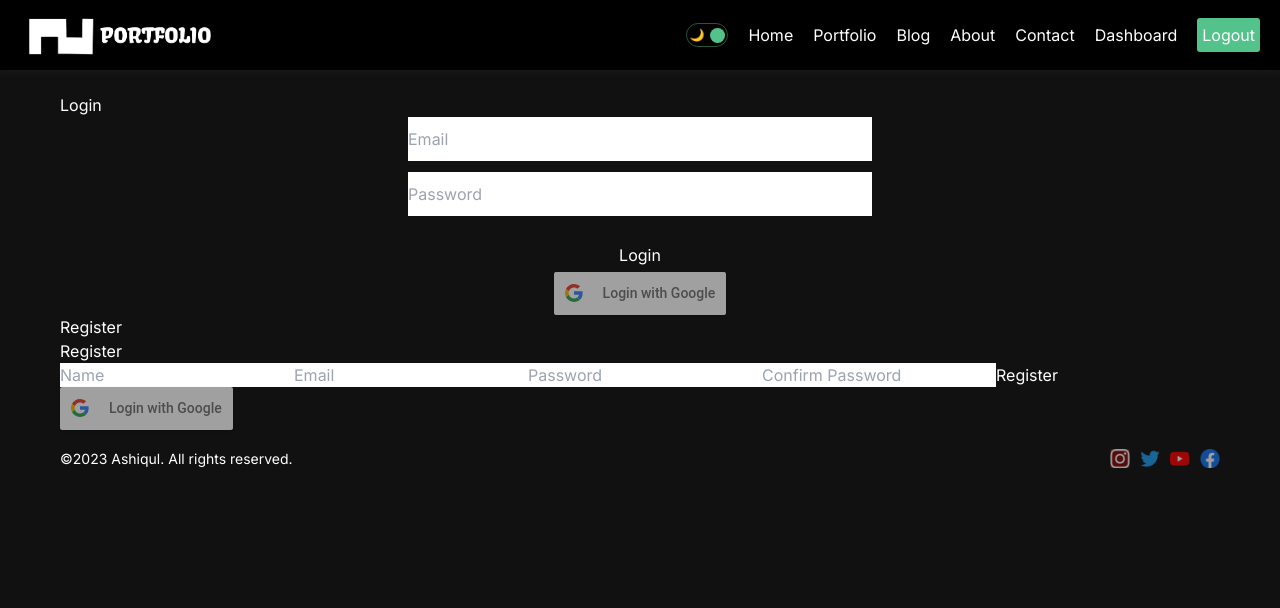
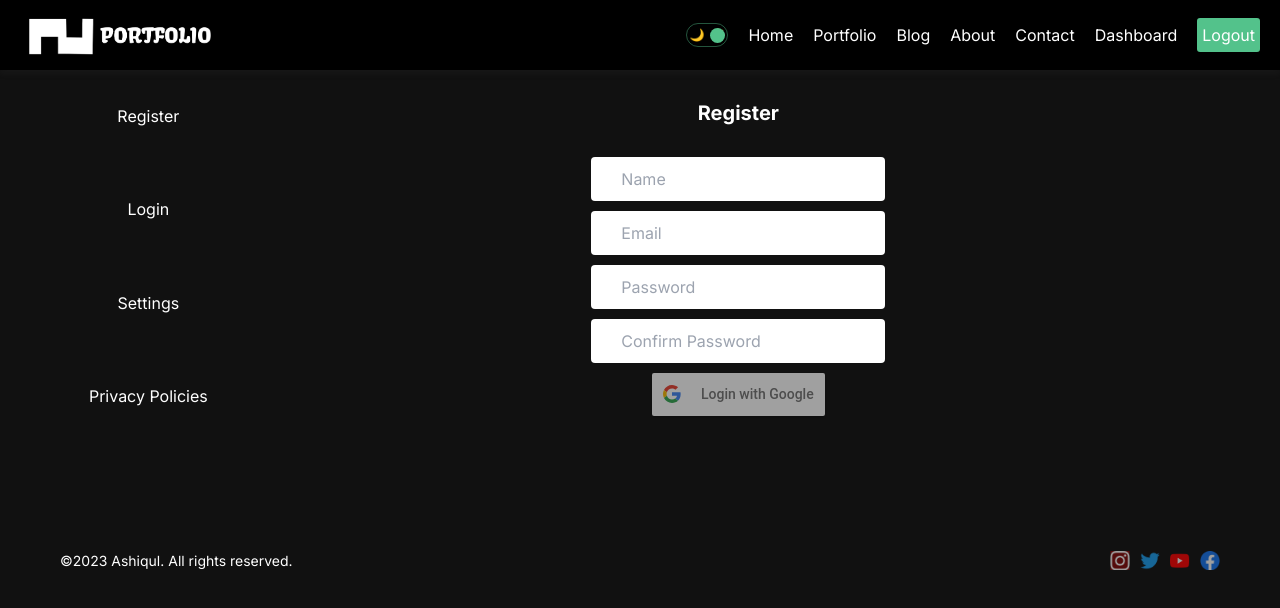
Before and after one commit to BishalAshiq/website-project-nextjs, a Next.js app: page /dashboard in a window 1280 px wide. Both pictures are taken after a click on the button "Register". Shown: the top 608 px of the page. Built offline with nearby package versions, Linux system fonts and the light colour scheme; no server answers.

Commit message:
working on side navigation

```diff
--- a/src/app/about/page.module.css
+++ b/src/app/about/page.module.css
@@ -42,7 +42,7 @@
 .contact_button_link {
   padding: 7px 20px;
   border: 1px solid gray;
-  width: 120px;
+  width: 130px;
   background: #0fe78a;
 }
 .contact_button_link:hover {
@@ -54,6 +54,7 @@
   font-weight: 700;
   background: #0fe78a;
   color: rgb(255, 255, 255);
+  width: 100px;
 }
 .contact_button:hover {
   cursor: pointer;
--- a/src/app/dashboard/(auth)/login/page.jsx
+++ b/src/app/dashboard/(auth)/login/page.jsx
@@ -52,10 +52,9 @@ const Login = () => {
 
   return (
     <div>
-      <h1>Login</h1>
-
       <div className={LoginCss.login_full_div}>
         <form className={LoginCss.form_div}>
+          <h1 className="mb-6 font-bold text-xl/10">Login</h1>
           <input
             className={LoginCss.single_input}
             type="email"
@@ -70,12 +69,15 @@ const Login = () => {
             value={password}
             onChange={(e) => setPassword(e.target.value)}
           />
-          <button onClick={handleLogin} className={LoginCss.login_button}>
+          {/* <button onClick={handleLogin} className={LoginCss.login_button}>
             Login
-          </button>
-          <GoogleAuth onSuccess={handleSuccess} />
+          </button>*/}
+          <GoogleAuth
+            onSuccess={handleSuccess}
+            className={LoginCss.google_button_login}
+          />
         </form>
-        <Link href="/dashboard/auth/register">Register</Link>
+        {/* <Link href="/dashboard/auth/register">Register</Link> */}
       </div>
     </div>
   );
--- a/src/app/dashboard/(auth)/login/page.module.css
+++ b/src/app/dashboard/(auth)/login/page.module.css
@@ -27,3 +27,7 @@
   justify-content: center;
   flex-direction: column;
 }
+.google_button_login {
+  cursor: pointer;
+  color: black;
+}
--- a/src/app/dashboard/(auth)/register/page.jsx
+++ b/src/app/dashboard/(auth)/register/page.jsx
@@ -53,35 +53,47 @@ const Register = () => {
   };
 
   return (
-    <div>
-      <h1>Register</h1>
-
+    <div className={RegisterCss.register_full_div}>
+      <div className={RegisterCss.register_div}>
+        <h1 className="mb-6 font-bold text-xl/10">Register</h1>
+        <form className={RegisterCss.register_form}>
           <input
+            className={RegisterCss.single_inputs}
             type="text"
             placeholder="Name"
             value={name}
             onChange={(e) => setName(e.target.value)}
           />
           <input
+            className={RegisterCss.single_inputs}
             type="email"
             placeholder="Email"
             value={email}
             onChange={(e) => setEmail(e.target.value)}
           />
           <input
+            className={RegisterCss.single_inputs}
             type="password"
             placeholder="Password"
             value={password}
             onChange={(e) => setPassword(e.target.value)}
           />
           <input
+            className={RegisterCss.single_inputs}
             type="password"
             placeholder="Confirm Password"
             value={confirmPassword}
             onChange={(e) => setConfirmPassword(e.target.value)}
           />
-      <button onClick={handleRegistration}>Register</button>
-      <GoogleAuth onSuccess={handleSuccess} />
+          {/* <button onClick={handleRegistration}>Register</button> */}
+          <div>
+            <GoogleAuth
+              onSuccess={handleSuccess}
+              className={RegisterCss.google_button}
+            />
+          </div>
+        </form>
+      </div>
     </div>
   );
 };
--- a/src/app/dashboard/(auth)/register/page.module.css
+++ b/src/app/dashboard/(auth)/register/page.module.css
@@ -0,0 +1,31 @@
+.register_full_div {
+  /* margin-bottom: 20%; */
+  /* padding-bottom: 10%; */
+}
+.register_div {
+  /* border: 1px solid white; */
+  /* position: fixed; */
+  display: flex;
+  flex-direction: column;
+  justify-content: center;
+  align-items: center;
+  /* width: 50%;
+  height: 100vh; */
+  overflow-x: hidden;
+}
+.register_form {
+  display: flex;
+  flex-direction: column;
+  justify-content: center;
+  align-items: center;
+}
+.single_inputs {
+  border-radius: 4px;
+  margin-bottom: 10px;
+  padding: 10px 30px;
+}
+
+.google_button {
+  cursor: pointer;
+  color: black;
+}
--- a/src/app/dashboard/page.jsx
+++ b/src/app/dashboard/page.jsx
@@ -5,6 +5,9 @@ import useSWR from "swr";
 import Users from "./users/page";
 import Login from "./(auth)/login/page";
 import Register from "./(auth)/register/page";
+import Link from "next/link";
+import Settings from "./settings/page";
+import PrivacyPolicies from "./privacyPolicies/privacyPolicies";
 
 const Dashboard = () => {
   // const [data, setData] = useState([]);
@@ -29,19 +32,72 @@ const Dashboard = () => {
   //   getData();
   // }, []);
 
-  const fetcher = (...args) => fetch(...args).then((res) => res.json());
-  const { data, error, isLoading } = useSWR(
-    "https://jsonplaceholder.typicode.com/posts",
-    fetcher
-  );
+  // const fetcher = (...args) => fetch(...args).then((res) => res.json());
+  // const { data, error, isLoading } = useSWR(
+  //   "https://jsonplaceholder.typicode.com/posts",
+  //   fetcher
+  // );
 
-  console.log(data);
+  // console.log(data);
+
+  // Statically click function
+  // // const [selectedTab, setSelectedTab] = useState("dashboard");
+
+  // // const renderContent = () => {
+  // //   switch (selectedTab) {
+  // //     case "dashboard":
+  // //       return <h1>Dashboard Content</h1>;
+  // //     case "register":
+  // //       return <Register />;
+  // //     case "settings":
+  // //       return <Settings />;
+  // //     case "privacyPolicies":
+  // //       return <PrivacyPolicies />;
+  // //     // Add more cases for additional sidebar items
+  // //     default:
+  // //       return null; // Handle cases not covered above
+  // //   }
+  // };
+
+  const [selectedTab, setSelectedTab] = useState("dashboard"); // Initialize with the default tab
+
+  const renderContent = () => {
+    switch (selectedTab) {
+      case "dashboard":
+        return <h1>Dashboard Content</h1>;
+      case "register":
+        return <Register />;
+      case "login":
+        return <Login />;
+      case "settings":
+        return <Settings />;
+      case "privacyPolicies":
+        return <PrivacyPolicies />;
+      default:
+        return null; // Handle cases not covered above
+    }
+  };
 
   return (
     <div className={DashboardCss.dashboard_full_div}>
-      {/* <Users /> */}
-      <Login />
-      <Register />
+      <div className="grid grid-cols-12 gap-5 ">
+        <div className="col-span-2 grid justify-center items-center h-full">
+          <button onClick={() => setSelectedTab("register")}>Register</button>
+          <br />
+          <button onClick={() => setSelectedTab("login")}>Login</button>
+          <br />
+          <button onClick={() => setSelectedTab("settings")}>Settings</button>
+          <br />
+          <button onClick={() => setSelectedTab("privacyPolicies")}>
+            Privacy Policies
+          </button>
+        </div>
+
+        <div className="col-span-10">
+          {" "}
+          <h1>{renderContent()}</h1>
+        </div>
+      </div>
     </div>
   );
 };
--- /dev/null
+++ b/src/app/dashboard/privacyPolicies/privacyPolicies.js
@@ -0,0 +1,77 @@
+import React from "react";
+
+const privacyPolicies = () => {
+  return (
+    <div>
+      <h1 className="font-bold align-center justify-center flex">
+        {" "}
+        Our Portfolio Privacy Pledge
+      </h1>
+
+      <div>
+        <h5 className="flex flex-col text-justify">
+          At our digital haven, we take your privacy as our paramount
+          commitment. Our Portfolio Privacy Policies stand as an impregnable
+          fortress safeguarding your data. Just as a sculptor cherishes the
+          beauty of every masterpiece, we value the privacy of every visitor to
+          our portfolio.
+        </h5>
+
+        <p className="flex flex-col text-justify">
+          Fortified Data Protection: Our portfolio is fortified with layers of
+          encryption and security protocols, ensuring that your personal
+          information is shielded from prying eyes. Your trust is our
+          cornerstone, and we work tirelessly to ensure your data remains
+          invulnerable. 🌍 Borderless Privacy: Our Portfolio Privacy Policies
+          transcend boundaries, providing a seamless experience regardless of
+          where you hail from. No matter your location, your privacy rights are
+          enshrined and upheld with unwavering dedication.
+        </p>
+        <p className="flex flex-col text-justify">
+          🔍 Transparency Illuminated: Like a lighthouse guiding ships through
+          stormy waters, our transparency illuminates every aspect of our data
+          collection and usage practices. We believe in empowering you with
+          knowledge, so you can navigate our portfolio with confidence.{" "}
+        </p>
+        <p className="flex flex-col text-justify">
+          📊 Minimalist Data Collection: Just as a skilled artist uses only the
+          necessary strokes to create a masterpiece, we collect only the
+          essential data needed to enhance your portfolio experience. Your
+          privacy is respected down to the minutest detail.{" "}
+        </p>
+        <p className="flex flex-col text-justify">
+          🚀 Empowering Choices: We believe in empowerment through choice. Our
+          Portfolio Privacy Policies offer you the freedom to decide how your
+          data is used. Tailor your experience to your preferences and traverse
+          our portfolio with agency. 🔗 Connected Yet Confidential: Our
+          portfolio stands as a testament to connectivity, yet your privacy
+          remains confidential. We honor the bond between us while ensuring that
+          your personal information remains exclusively yours.{" "}
+        </p>
+        <p className="flex flex-col text-justify">
+          📆 Timeless Commitment: Privacy is not just a fleeting promise but a
+          timeless commitment. Our Portfolio Privacy Policies evolve with the
+          ever-changing digital landscape, ensuring that your privacy is upheld
+          for generations to come.
+        </p>
+        <p className="flex flex-col text-justify">
+          🌈 Your Digital Aura: Just as an aurora paints the sky with
+          captivating colors, your digital aura is a reflection of your unique
+          identity. We honor this by protecting your data and ensuring your
+          journey through our portfolio is a vibrant and secure one.{" "}
+        </p>
+        <p className="flex flex-col text-justify">
+          🔑 Unbreakable Trust: Trust is the key that unlocks a harmonious
+          digital journey. Our Portfolio Privacy Policies forge an unbreakable
+          bond of trust, ensuring that your interactions with our portfolio are
+          as secure as they are enriching. In our portfolio, your privacy isn't
+          just a policy—it's a sacred covenant. We invite you to explore and
+          engage with the full spectrum of our work, confident that your privacy
+          remains steadfastly protected. Your trust is our greatest masterpiece.
+        </p>
+      </div>
+    </div>
+  );
+};
+
+export default privacyPolicies;
--- a/src/components/footer/page.module.css
+++ b/src/components/footer/page.module.css
@@ -4,6 +4,7 @@
   display: flex;
   align-items: center;
   justify-content: space-between;
+  margin-top: 10%;
 }
 
 .social {
```
Lines whose indentation alone changed are shown as unchanged.
